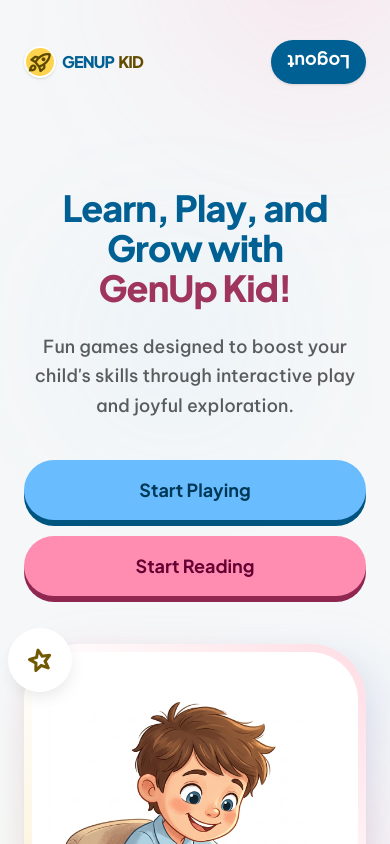
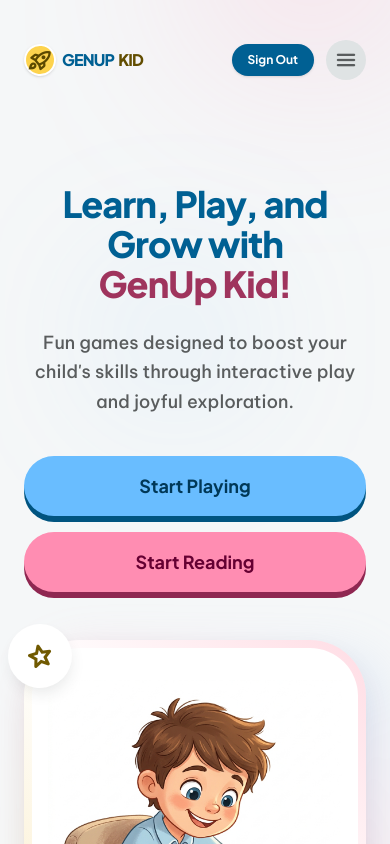
Before and after one commit to saurabh-yadav-ggu/Genupkids, a React (Vite) app: page /#/ in a window 390 px wide. Shown: the top 844 px of the page. Built offline with nearby package versions, Linux system fonts and the light colour scheme; no server answers; sample sign-in values are in the browser's storage.

Commit message:
Fix mobile navigation with hamburger menu and drawer animations

```diff
--- a/src/components/Header.jsx
+++ b/src/components/Header.jsx
@@ -1,4 +1,4 @@
-import React from 'react';
+import React, { useState } from 'react';
 import { Link, useNavigate, useLocation } from 'react-router-dom';
 import { useAuth } from '../contexts/AuthContext';
 
@@ -6,6 +6,7 @@ const Header = () => {
   const navigate = useNavigate();
   const location = useLocation();
   const { currentUser, logout } = useAuth();
+  const [isMenuOpen, setIsMenuOpen] = useState(false);
 
   const handleAuthAction = async () => {
     if (currentUser) {
@@ -16,10 +17,16 @@ const Header = () => {
     }
   };
 
-  const getLinkClass = (path, exact = false) => {
+  const getLinkClass = (path, exact = false, isMobile = false) => {
     const isActive = exact
       ? location.pathname === path
       : location.pathname.startsWith(path);
+
+    if (isMobile) {
+      return `block w-full px-6 py-4 font-display font-bold text-lg transition-all ${
+        isActive ? 'text-primary bg-primary-container/10 border-l-4 border-primary' : 'text-[#2c2f30] hover:text-primary hover:pl-8'
+      }`;
+    }
 
     const baseClass = "font-display font-bold text-[17px] hover:scale-105 transition-transform duration-200";
     const activeClass = "text-primary border-b-[3px] border-primary pb-1";
@@ -29,7 +36,8 @@ const Header = () => {
   };
 
   return (
-    <header className="flex items-center justify-between py-6 md:py-8 px-0 gap-2 sm:gap-4">
+    <header className="relative py-6 md:py-8 z-[100]">
+      <div className="flex items-center justify-between gap-4">
         {/* Logo */}
         <Link to="/" className="flex items-center gap-1.5 sm:gap-3 cursor-pointer group shrink-0">
           <div className="w-8 h-8 sm:w-10 sm:h-10 bg-secondary-container rounded-xl flex items-center justify-center rotate-6 group-hover:rotate-0 transition-transform duration-300 shadow-sm border-2 border-white">
@@ -41,33 +49,47 @@ const Header = () => {
           </div>
         </Link>
 
-      {/* Navigation - Hidden on Mobile */}
+        {/* Desktop Navigation */}
         <nav className="hidden lg:flex items-center gap-6 xl:gap-10">
-        <Link to="/" className={getLinkClass("/", true)}>
-          Home
-        </Link>
-        <Link to="/games" className={getLinkClass("/games")}>
-          Games
-        </Link>
-        <Link to="/heroverse" className={getLinkClass("/heroverse")}>
-          Heroverse
-        </Link>
-        <Link to="/about" className={getLinkClass("/about")}>
-          About
-        </Link>
+          <Link to="/" className={getLinkClass("/", true)}>Home</Link>
+          <Link to="/games" className={getLinkClass("/games")}>Games</Link>
+          <Link to="/heroverse" className={getLinkClass("/heroverse")}>Heroverse</Link>
+          <Link to="/about" className={getLinkClass("/about")}>About</Link>
         </nav>
 
-      {/* Action */}
-      <div className="flex items-center shrink-0">
+        {/* Actions */}
+        <div className="flex items-center gap-3 sm:gap-4 shrink-0">
           <button onClick={handleAuthAction} className="bg-primary text-white font-display font-bold text-xs sm:text-base px-4 sm:px-8 py-2 sm:py-2.5 rounded-full hover:scale-105 active:scale-95 transition-all outline-none shadow-sm">
-          {currentUser ? (
-            <span className="flex items-center gap-2">
-              <span className="hidden sm:inline">Sign Out</span>
-              <span className="sm:hidden text-lg rotate-180">Logout</span>
+            {currentUser ? 'Sign Out' : 'Sign In'}
+          </button>
+
+          {/* Hamburger Menu Toggle */}
+          <button
+            onClick={() => setIsMenuOpen(!isMenuOpen)}
+            className="lg:hidden w-10 h-10 flex items-center justify-center rounded-xl bg-surface-container-high text-on-surface-variant hover:bg-primary-container/20 transition-colors"
+          >
+            <span className="material-symbols-rounded text-2xl">
+              {isMenuOpen ? 'close' : 'menu'}
             </span>
-          ) : 'Sign In'}
           </button>
         </div>
+      </div>
+
+      {/* Mobile Menu Overlay */}
+      {isMenuOpen && (
+        <div className="lg:hidden absolute top-[100%] left-0 right-0 mt-2 bg-white rounded-3xl shadow-2xl border border-primary-container/10 overflow-hidden animate-mobile-menu z-[110]">
+          <nav className="flex flex-col p-4">
+            <Link to="/" onClick={() => setIsMenuOpen(false)} className={getLinkClass("/", true, true)}>Home</Link>
+            <Link to="/games" onClick={() => setIsMenuOpen(false)} className={getLinkClass("/games", false, true)}>Games</Link>
+            <Link to="/heroverse" onClick={() => setIsMenuOpen(false)} className={getLinkClass("/heroverse", false, true)}>Heroverse</Link>
+            <Link to="/about" onClick={() => setIsMenuOpen(false)} className={getLinkClass("/about", false, true)}>About</Link>
+          </nav>
+
+          <div className="bg-surface-container-low p-6 text-center">
+            <p className="font-display font-black text-primary/40 uppercase tracking-[0.2em] text-[10px] mb-2 px-2">GenUp Kid v1.0</p>
+          </div>
+        </div>
+      )}
     </header>
   );
 };
--- a/src/index.css
+++ b/src/index.css
@@ -185,3 +185,26 @@ body {
     border-radius: 0;
   }
 }
+
+/* Mobile Menu Animations */
+@keyframes slideInFromTop {
+  from {
+    transform: translateY(-10px);
+    opacity: 0;
+  }
+  to {
+    transform: translateY(0);
+    opacity: 1;
+  }
+}
+
+.animate-mobile-menu {
+  animation: slideInFromTop 0.3s cubic-bezier(0.16, 1, 0.3, 1) forwards;
+}
+
+@layer utilities {
+  .fade-in {
+    opacity: 1;
+    transition: opacity 0.2s ease-out;
+  }
+}
```
Lines whose indentation alone changed are shown as unchanged.
